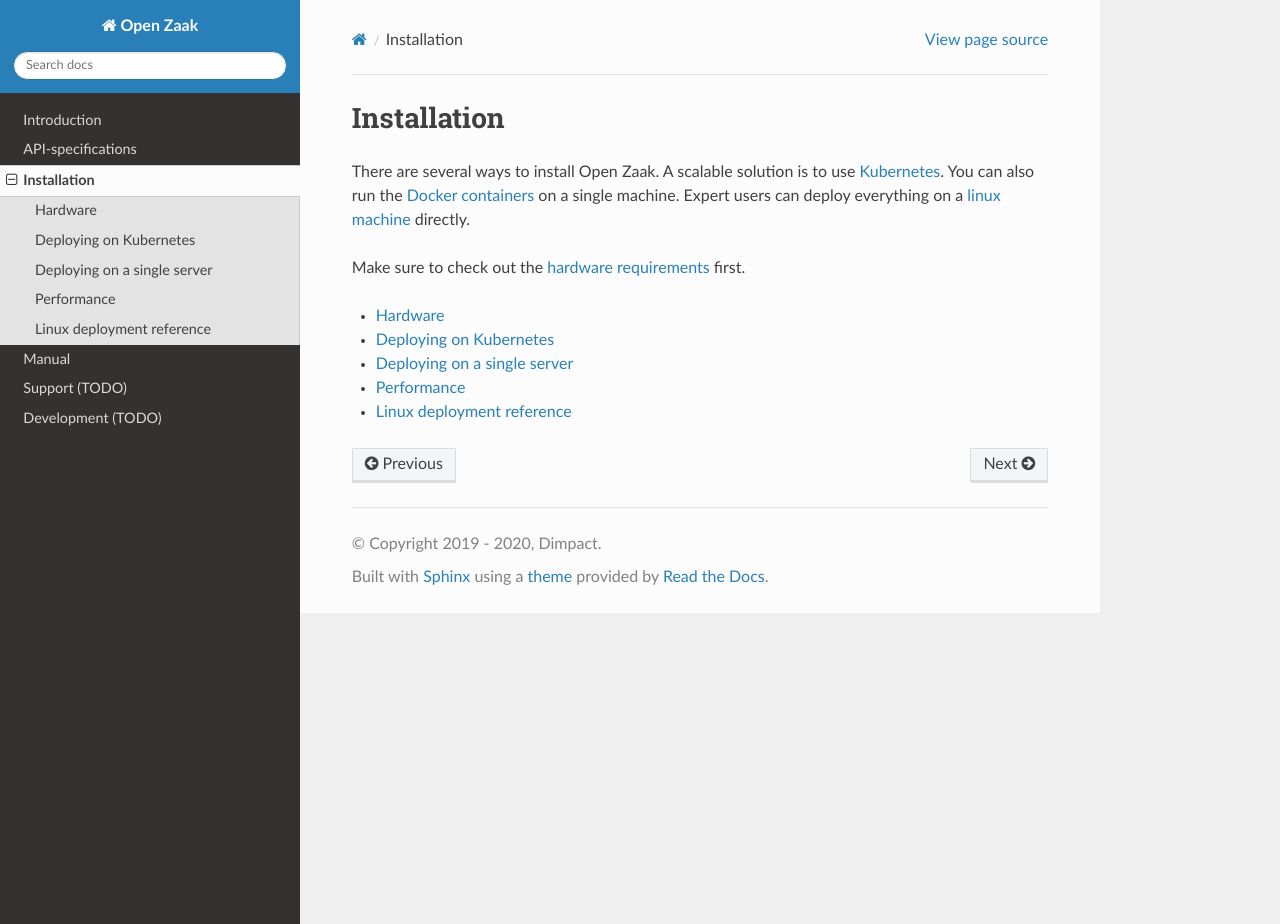
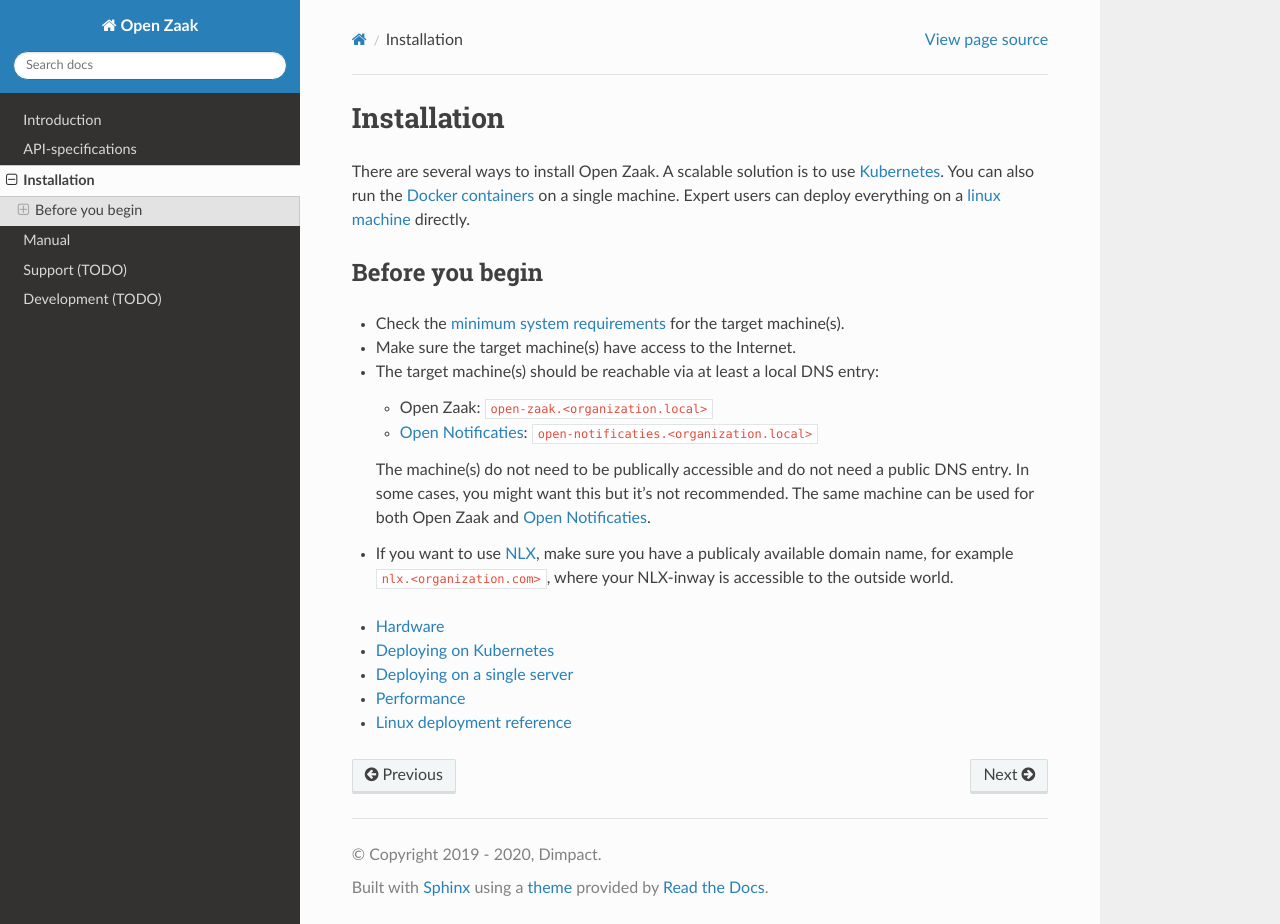
Before and after one commit to open-zaak/open-zaak, a Sphinx documentation site: the page built from docs/installation/index.rst, in a window 1280 px wide and 924 px high. Built offline with Sphinx 7.4.7 and the Read the Docs theme 2.0.0, drawn with Linux system fonts in a browser that asks for light colours.

Commit message:
:pencil: Fixes #406 -- Added pre-start requirements.

```diff
--- a/docs/installation/hardware.rst
+++ b/docs/installation/hardware.rst
@@ -57,6 +57,11 @@
 Minimum system requirements
 ---------------------------
 
+* Platform: 64-bit
+* Processor(s): 4 - 16 CPUs (see below) at 2.0 GHz
+* RAM: 8 - 32 GB (see below)
+* Hard disk space: 20 GB (excluding storage for documents)
+
 Based on the number of requests per second you need, you can see what kind of hardware
 you need to achieve this.
 
--- a/docs/installation/index.rst
+++ b/docs/installation/index.rst
@@ -8,7 +8,28 @@
 :ref:`Docker containers<deployment_containers>` on a single machine. Expert users can
 deploy everything on a :ref:`linux machine<deployment_linux>` directly.
 
-Make sure to check out the :ref:`hardware requirements<installation_hardware>` first.
+Before you begin
+----------------
+
+* Check the :ref:`minimum system requirements<installation_hardware>` for the target
+  machine(s).
+* Make sure the target machine(s) have access to the Internet.
+* The target machine(s) should be reachable via at least a local DNS entry:
+
+  * Open Zaak: ``open-zaak.<organization.local>``
+  * `Open Notificaties`_: ``open-notificaties.<organization.local>``
+
+  The machine(s) do not need to be publically accessible and do not need a public DNS
+  entry. In some cases, you might want this but it's not recommended. The same machine
+  can be used for both Open Zaak and `Open Notificaties`_.
+
+* If you want to use `NLX`_, make sure you have a publicaly available domain name, for
+  example ``nlx.<organization.com>``, where your NLX-inway is accessible to the outside
+  world.
+
+
+.. _`Open Notificaties`: https://github.com/open-zaak/open-notificaties
+.. _`NLX`: https://nlx.io/
 
 
 .. toctree::
```
Also changed, not shown: other parts of docs/installation/index.rst (+1 -1 lines), docs/installation/deployment/single_server.rst (renamed from docs/installation/deployment/containers.rst).
